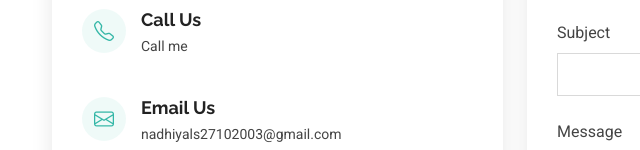
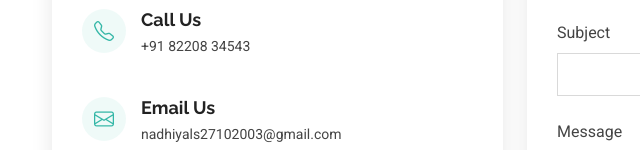
Before and after one commit to Nadhiya2710/Nadhiya, a plain HTML site: page contact.html in a window 1280 px wide. Shown: the part 413-563 px from the top of the page, 30-670 px from the left. Drawn offline with nearby package versions, Linux system fonts and the light colour scheme.

Commit message:
Update contact.html

```diff
--- a/contact.html
+++ b/contact.html
@@ -89,7 +89,7 @@
                 <i class="bi bi-telephone flex-shrink-0"></i>
                 <div>
                   <h3>Call Us</h3>
-                  <p>Call me</p>
+                  <p>+91 82208 34543</p>
                 </div>
               </div><!-- End Info Item -->
 
```
